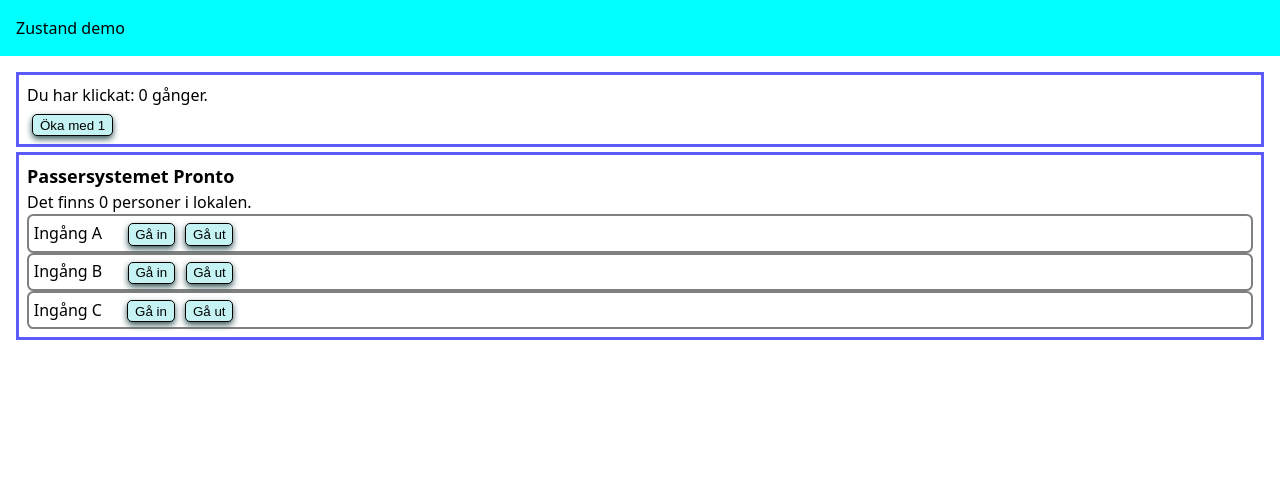
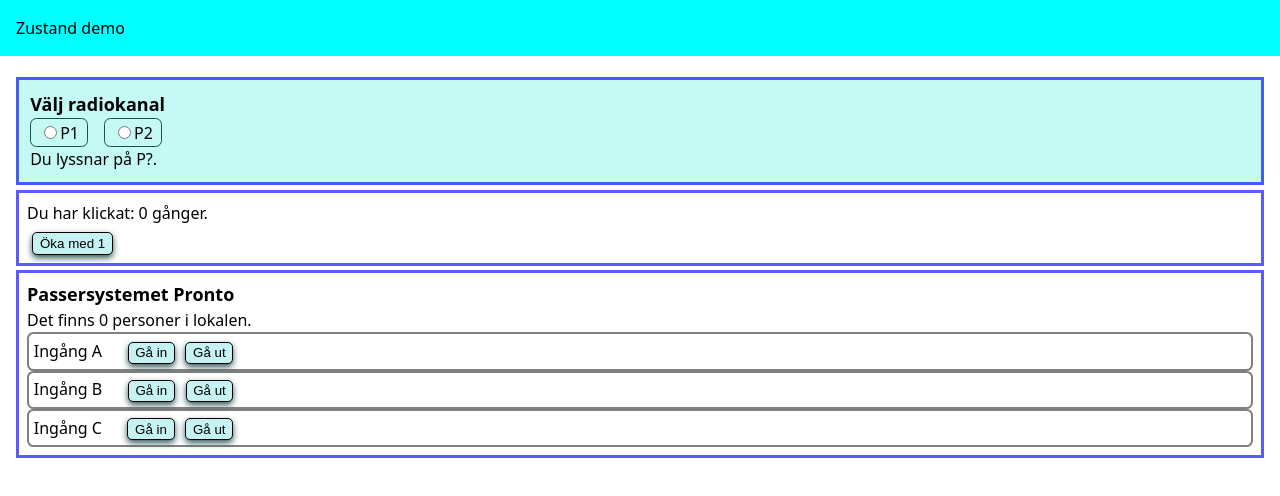
Before and after one commit to ha-fed24-jsf/09-zustand, a React (Vite) app: page / in a window 1280 px wide. Shown: the top 496 px of the page. Built offline with nearby package versions, Linux system fonts and the light colour scheme.

Commit message:
Radio design

```diff
--- a/src/App.css
+++ b/src/App.css
@@ -12,33 +12,3 @@
 		border: 3px solid rgba(0, 0, 255, 0.643);
 	}
 }
-
-.clicker {
-	padding: 0.5em;
-	margin-bottom: 0.3em;
-
-	p { margin: 0 0 0.3em 0; }
-
-}
-
-.pronto {
-	padding: 0.5em;
-
-	h2 {
-		font-size: 18px;
-		margin: 0;
-	}
-	p {
-		margin: 0;
-	}
-
-	.pronto-counter {
-		border: 2px solid gray;
-		padding: 0.3em;
-		border-radius: 0.4em;
-
-		span {
-			margin-right: 1em;
-		}
-	}
-}
--- a/src/App.jsx
+++ b/src/App.jsx
@@ -1,6 +1,7 @@
 import './App.css'
 import ClickerManager from './components/clicker/ClickerManager.jsx'
 import Pronto from './components/pronto/Pronto.jsx'
+import Player from './components/radio/Player.jsx'
 
 function App() {
 
@@ -8,6 +9,8 @@ function App() {
 		<div className="app">
 			<header> Zustand demo </header>
 			<main>
+
+				<Player />
 
 				<ClickerManager />
 
--- /dev/null
+++ b/src/components/clicker/Clicker.css
@@ -0,0 +1,7 @@
+.clicker {
+	padding: 0.5em;
+	margin-bottom: 0.3em;
+
+	p { margin: 0 0 0.3em 0; }
+
+}
--- a/src/components/clicker/ClickerManager.jsx
+++ b/src/components/clicker/ClickerManager.jsx
@@ -1,5 +1,6 @@
 import ClickerWorker from "./ClickerWorker"
 import { useCountStore } from "../../data/countStore.js"
+import './Clicker.css'
 
 const ClickerManager = () => {
 	const count = useCountStore(state => state.count)
--- /dev/null
+++ b/src/components/pronto/Pronto.css
@@ -0,0 +1,21 @@
+.pronto {
+	padding: 0.5em;
+
+	h2 {
+		font-size: 18px;
+		margin: 0;
+	}
+	p {
+		margin: 0;
+	}
+
+	.pronto-counter {
+		border: 2px solid gray;
+		padding: 0.3em;
+		border-radius: 0.4em;
+
+		span {
+			margin-right: 1em;
+		}
+	}
+}
--- a/src/components/pronto/Pronto.jsx
+++ b/src/components/pronto/Pronto.jsx
@@ -1,5 +1,6 @@
 import ProntoCounter from "./ProntoCounter.jsx"
 import { useCountStore } from "../../data/countStore.js"
+import './Pronto.css'
 
 const Pronto = () => {
 	const count = useCountStore(state => state.prontoCount)
--- /dev/null
+++ b/src/components/radio/Player.css
@@ -0,0 +1,23 @@
+.player {
+	margin: 0.3em 0;
+	background-color: rgb(197, 249, 243);
+	padding: 0.7em;
+
+	h2 {
+		margin: 0;
+		font-size: 18px;
+	}
+	p {
+		margin: 0;
+	}
+	.row {
+		display: flex;
+		gap: 1em;
+
+		label {
+			border: 1px solid rgb(17, 83, 73);
+			border-radius: 0.4em;
+			padding: 0.1em 0.5em;
+		}
+	}
+}
--- /dev/null
+++ b/src/components/radio/Player.jsx
@@ -0,0 +1,22 @@
+import './Player.css'
+
+const Player = () => {
+
+	return (
+		<div className="player framed">
+			<h2> Välj radiokanal </h2>
+			<div className="row">
+				<label>
+					<input type="radio" />
+					P1
+				</label>
+				<label>
+					<input type="radio" />
+					P2
+				</label>
+			</div>
+			<p> Du lyssnar på P?. </p>
+		</div>
+	)
+}
+export default Player
```
Also changed, not shown: src/components/radio/Channel.jsx (added).
